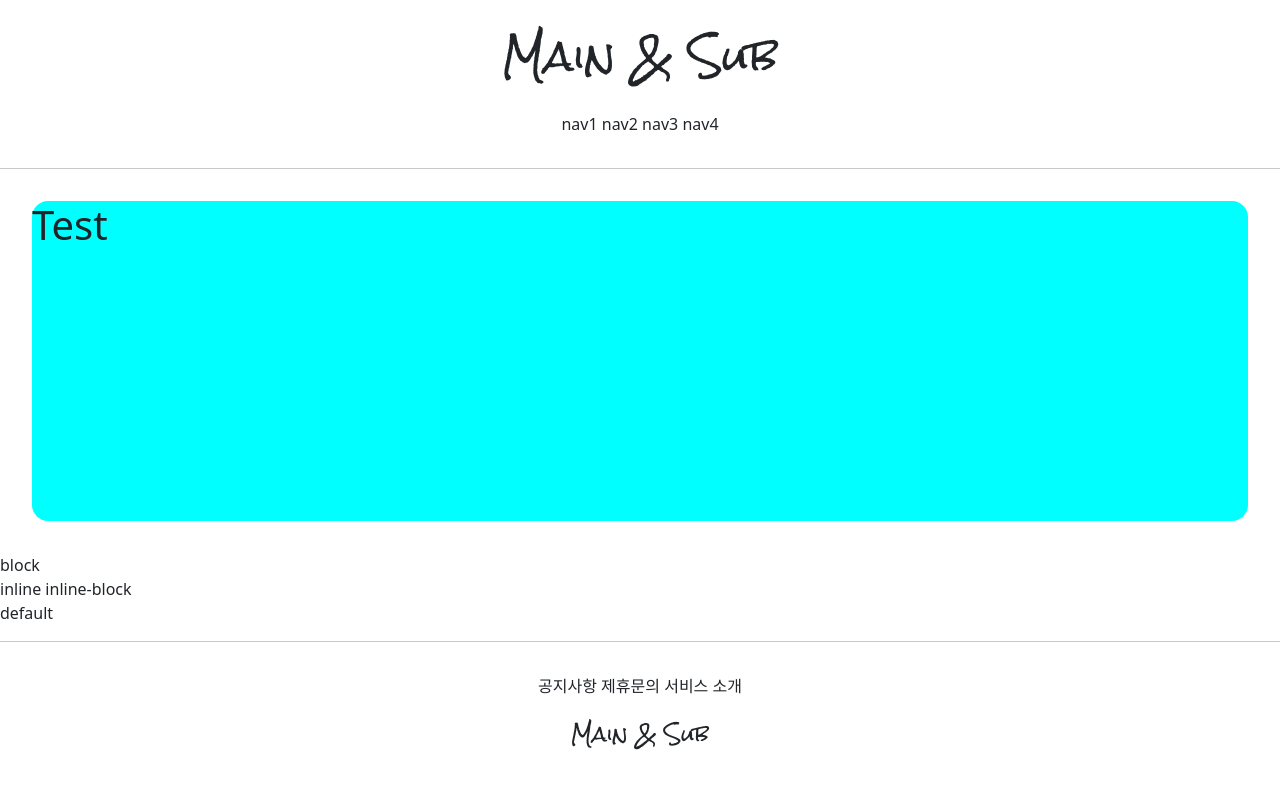
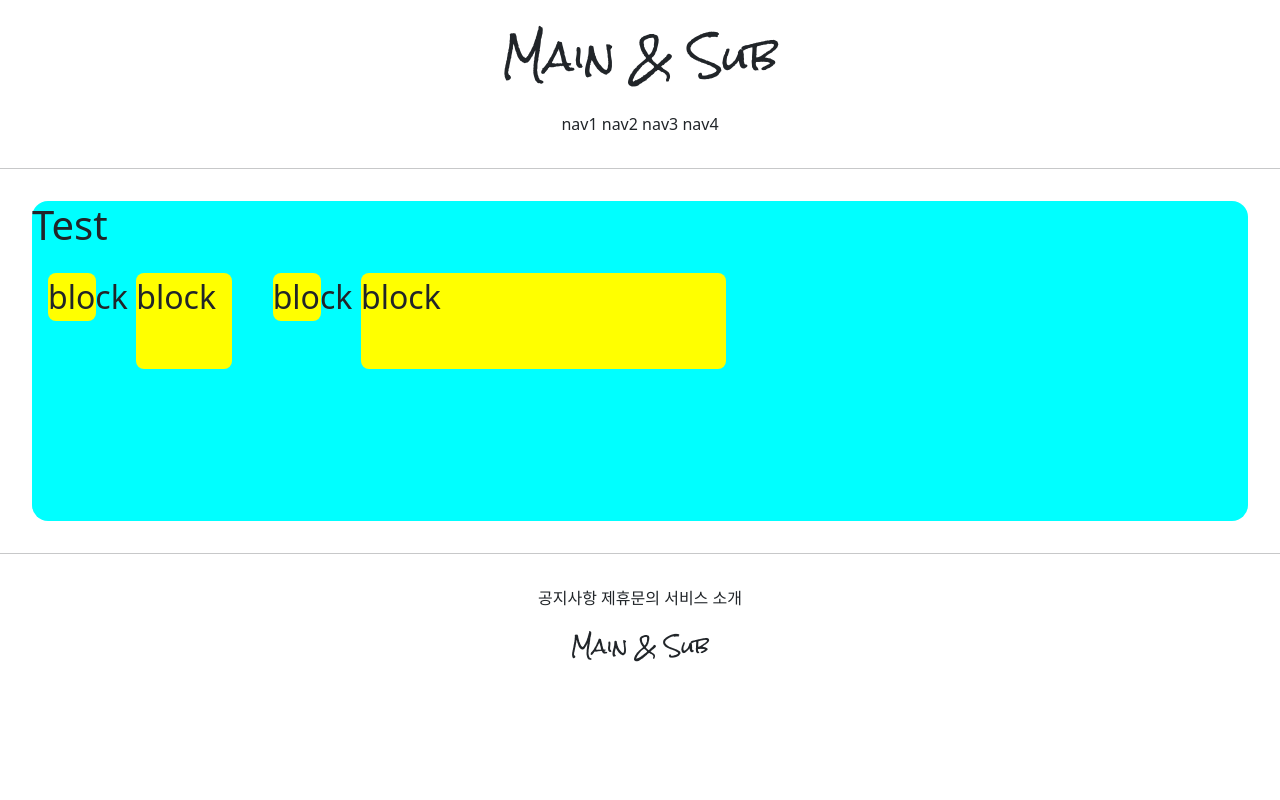
Before and after one commit to xxoellie/xxoellie, a Django app: page /accounts/hello_world/ in a window 1280 px wide. Run offline with Django 3.2, Linux system fonts and the light colour scheme; parts of the project's set-up code (start-up, migrations or seed data) failed here and were passed over.

Commit message:
xxoellie practice 7/7 3

```diff
--- a/accountapp/templates/accountapp/hello_world.html
+++ b/accountapp/templates/accountapp/hello_world.html
@@ -2,15 +2,25 @@
 
 {% block content %}
 
-    <div style = "height: 20rem; background-color : aqua; margin : 2rem; border-radius: 1rem;">
+    <style>
+            .testing {
+            background-color : yellow;
+            display : inline-block;
+            margin : 1rem;
+            height: 48px;
+            width : 48px;
+            border-radius: .5rem;
+        }
+
+    </style>
+
+    <div style = "height: 20rem; background-color : aqua; margin : 2rem; border-radius: 1rem; font-size : 2rem; ">
         <h1>Test</h1>
-    </div>
 
-        <div class="testing" style="display : block">block</div>
-        <div class="testing" style="display : inline">inline</div>
-        <div class="testing" style="display : inline-block" >inline-block</div>
-        <div class="testing" style="display : none">none</div>
-        <div class="testing">default</div>
+        <div class="testing" style="height : 48px; width:48px" >block</div>
+        <div class="testing" style="height : 3em; width:3em" >block</div>
+        <div class="testing" style="height : 3rem; width:3rem" >block</div>
+        <div class="testing" style="height : 30%; width:30%" >block</div>
 
     </div>
 
```
